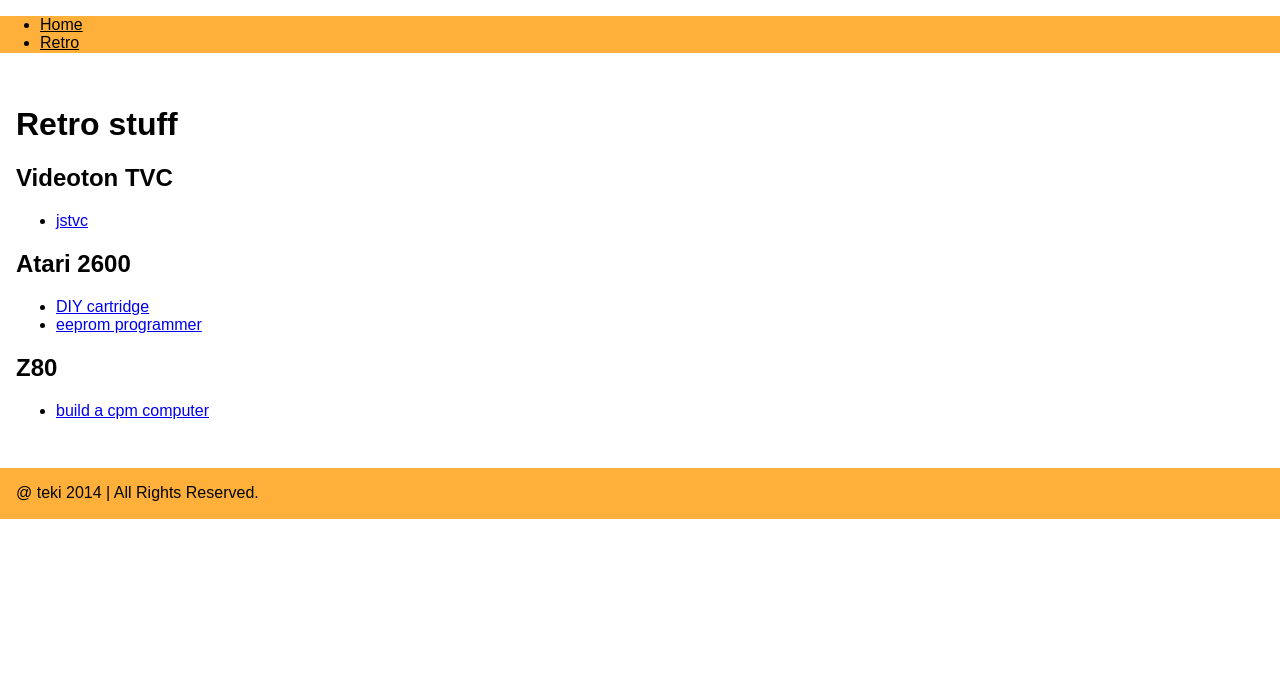
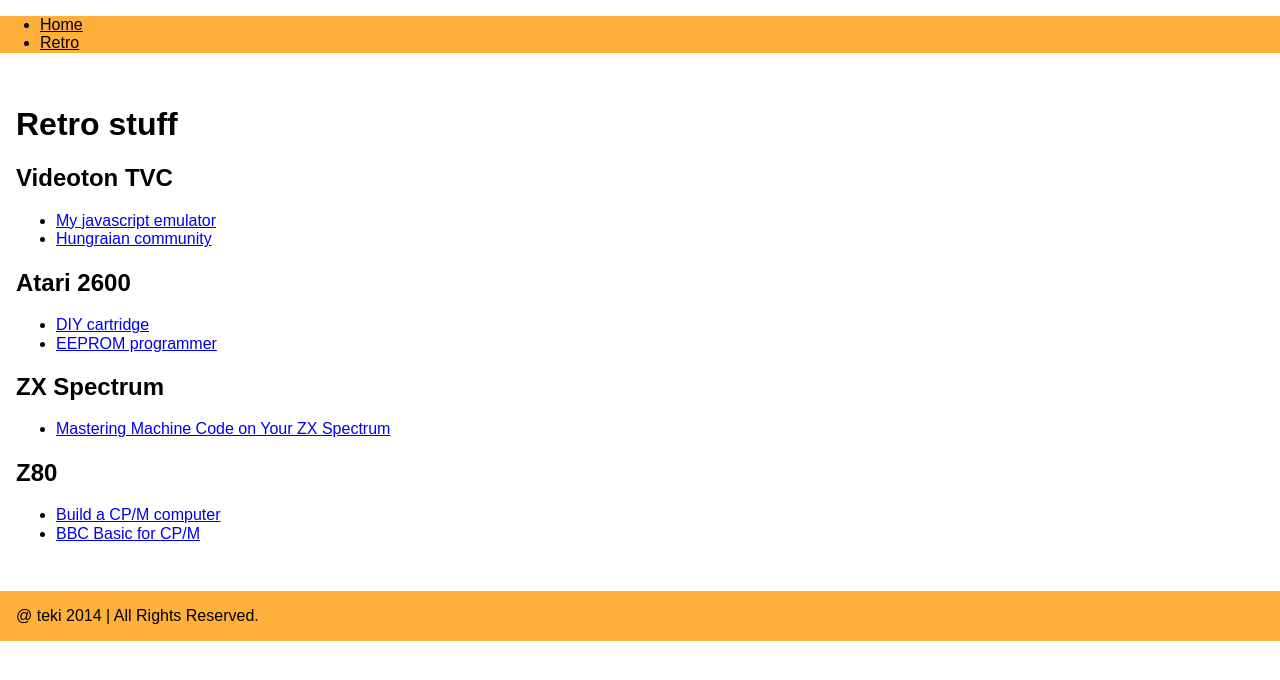
Before and after one commit to teki/teki.github.io, a Jekyll site: the page built from retro.md, in a window 1280 px wide. Shown: the top 680 px of the page. Built offline with Jekyll 4.4.1, drawn with Linux system fonts in a browser that asks for light colours; nearby versions of some CDN libraries; some web fonts are replaced.

Commit message:
Update retro.md

```diff
--- a/retro.md
+++ b/retro.md
@@ -9,17 +9,22 @@ Retro stuff
 Videoton TVC
 ------------
 
-* [jstvc](http://github.com/teki/jstvc)
-
+* [My javascript emulator](http://github.com/teki/jstvc)
+* [Hungraian community](http://tvc.homeserver.hu/)
 
 Atari 2600
 ----------
 
 * [DIY cartridge](http://www.thehopelesshobbyist.com/games/atari-2600-32-in-1-game-cartridge)
-* [eeprom programmer](http://forum.arduino.cc/index.php?topic=163682.0)
+* [EEPROM programmer](http://forum.arduino.cc/index.php?topic=163682.0)
 
+ZX Spectrum
+-----------
+
+* [Mastering Machine Code on Your ZX Spectrum](http://www.worldofspectrum.org/infoseekid.cgi?id=2000237)
 
 Z80
 ---
 
-* [build a cpm computer](http://searle.hostei.com/grant/cpm/index.html)
+* [Build a CP/M computer](http://searle.hostei.com/grant/cpm/index.html)
+* [BBC Basic for CP/M](http://www.bbcbasic.co.uk/bbcbasic/z80basic.html)
```
